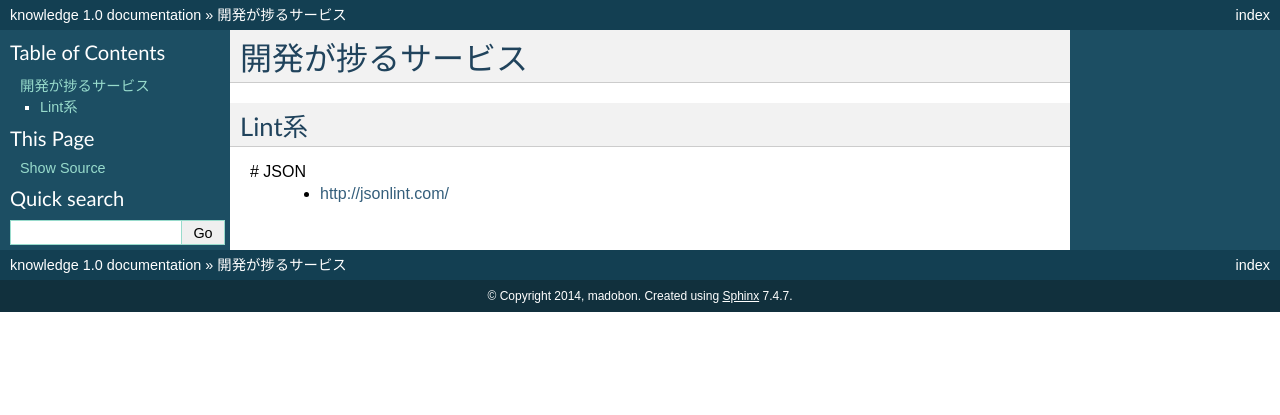
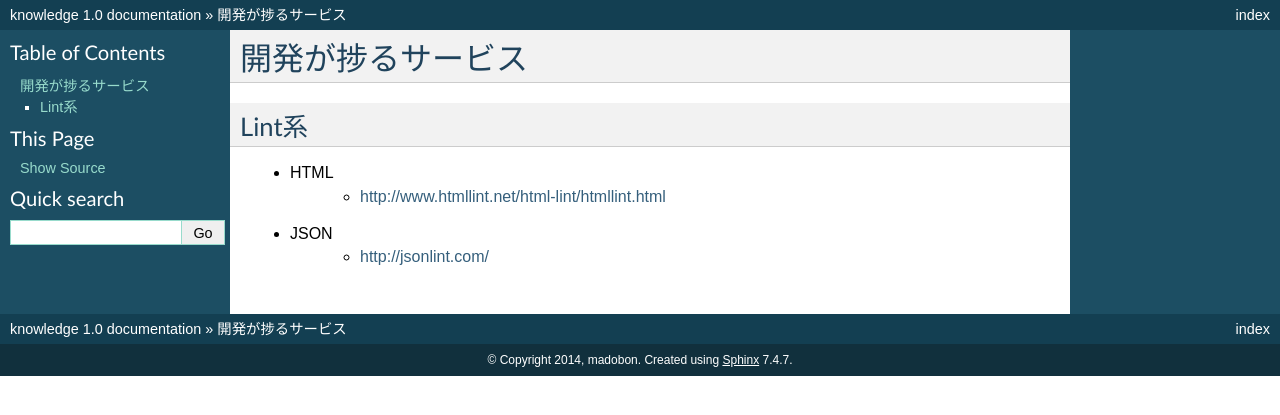
Before and after one commit to madobon/wiki, a Sphinx documentation site: the page built from source/webservice.rst, in a window 1280 px wide. Shown: the top 415 px of the page. Built offline with Sphinx 7.4.7, drawn with Linux system fonts in a browser that asks for light colours.

Commit message:
Update webservice.rst

```diff
--- a/source/webservice.rst
+++ b/source/webservice.rst
@@ -6,5 +6,7 @@
 Lint系
 ================================
 
-# JSON
-  - http://jsonlint.com/
+* HTML
+    - http://www.htmllint.net/html-lint/htmllint.html
+* JSON
+    - http://jsonlint.com/
```
